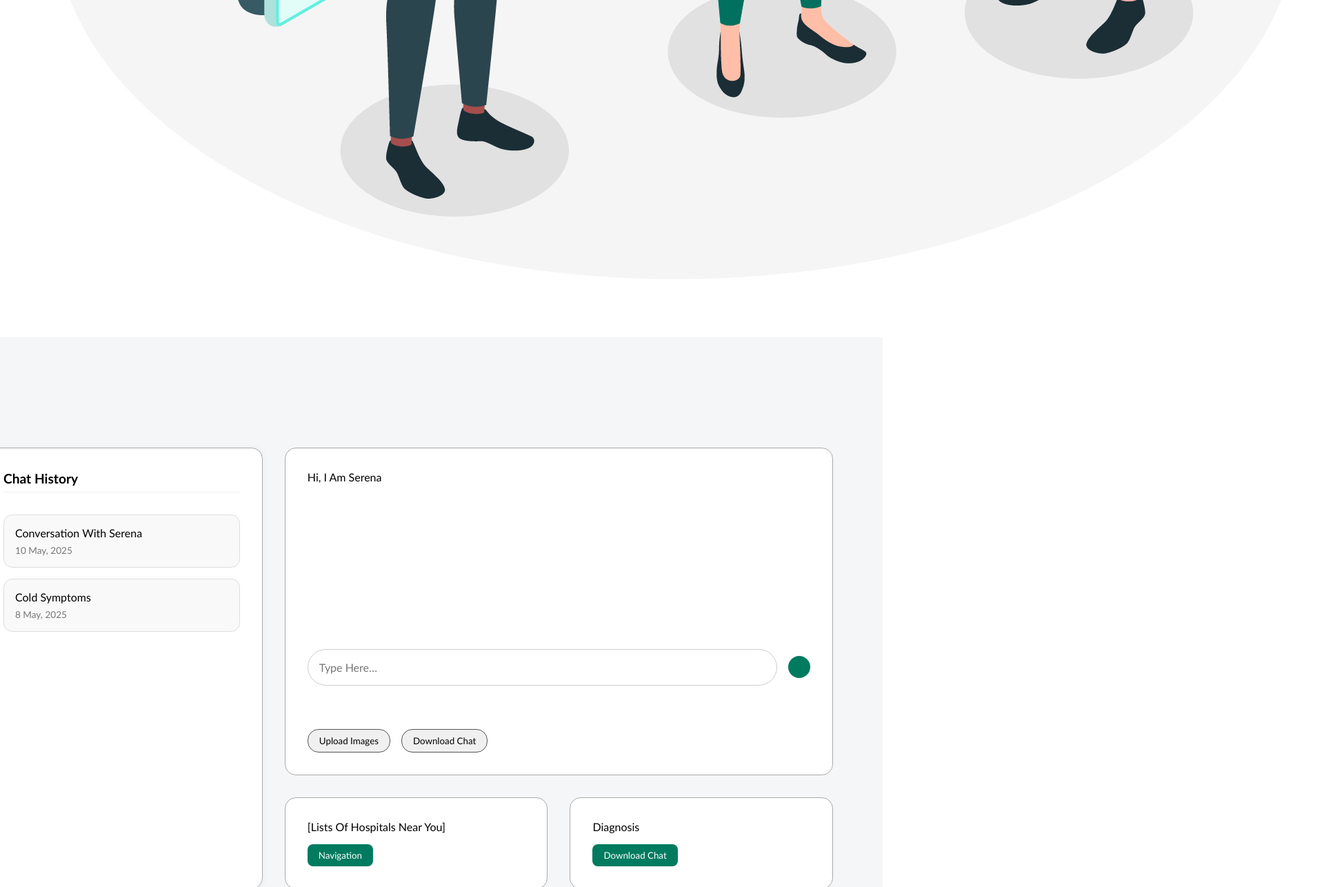
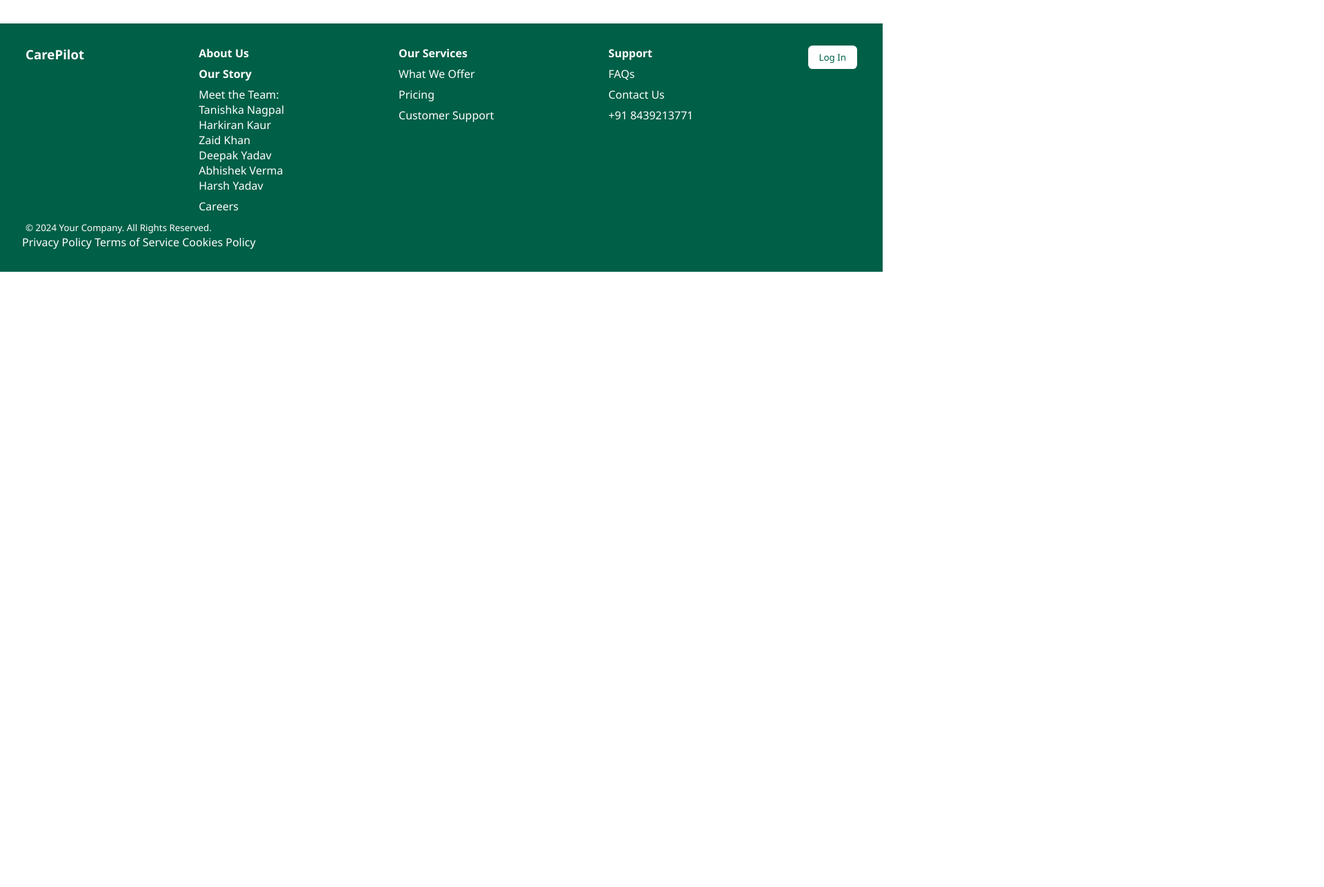
Before and after one commit to Harkirankaur06/CarePilot, a plain HTML site: page index.html in a window 1280 px wide. Shown: the part 1514-2800 px from the top of the page at 69% size, 1920 px wide, since content can reach past the window. After the commit the page ends 1908 px from the top, so only its background shows below. Drawn offline with Linux system fonts and the light colour scheme.

Commit message:
frontend modified

```diff
--- a/index.html
+++ b/index.html
@@ -5,8 +5,6 @@
     <meta name="viewport" content="width=device-width, initial-scale=1.0">
     <title>CarePilot</title>
     <link rel="stylesheet" href="static/carepilot.css">
-    <img src="static/photos/3026238.jpg" alt=" About us">
-
 </head>
 <body>
     <!-- Header section -->
@@ -82,7 +80,7 @@
       <h1 class="heading" >About us</h1>
       <div class="row">
         <div class="aboutimage">
-          <img src="photos/3026238.jpg" alt=" About us">
+          <img src="static/photos/3026238.jpg" alt=" About us">
         </div>
         <div class="content">
           <h3>Welcome to CarePilotYour AI Healthcare Companion.</h3>
@@ -100,10 +98,10 @@
                     <h3 style="margin-left: 5px;" class="logo-title">CarePilot</h3>
                 </div>
                 <div class="col" id="about-main">
-                    <a class="title">About Us</a>
+                    <h4><a class="title">About Us</a></h4>
                     <div class="footer-links">
-                        <a>Our Story</a>
-                        <a>Meet the Team: <br>Zaid Khan<br> Harsh Yadav <br> Harkiran Kaur <br> Deepak Yadav <br> Abhishek Verma
+                        <h4><a>Our Story</a></h4>
+                        <a>Meet the Team: <br>Tanishka Nagpal<br> Harkiran Kaur <br> Zaid Khan <br> Deepak Yadav <br> Abhishek Verma <br> Harsh Yadav
                         </a>
                         <a>Careers</a>
                     </div>
--- a/static/carepilot.css
+++ b/static/carepilot.css
@@ -1,431 +1,288 @@
-*{
-    font-family: 'Gill Sans', 'Gill Sans MT', Calibri, 'Trebuchet MS', sans-serif;
+/* Base styles */
+* {
+  font-family: 'Segoe UI', Tahoma, Geneva, Verdana, sans-serif;
+  margin: 0;
   padding: 0;
-    margin: 0;
   box-sizing: border-box;
-    outline: none;
-    border: none;
-    transition: all .2s ease-out;
-    text-transform: capitalize;
+}
+
+body {
+  overflow-x: hidden;
+}
+
+.header {
+  position: fixed;
+  top: 0;
+  width: 100%;
+  padding: 1rem 2rem;
+  background: #fff;
+  display: flex;
+  justify-content: space-between;
+  align-items: center;
+  box-shadow: 0 0.5rem 1rem rgba(0, 0, 0, 0.1);
+  z-index: 10;
+}
+
+.logo {
+  font-size: 2rem;
+  color: #000;
   text-decoration: none;
 }
-.header{
-    padding: 2rem 9%;
-    position: fixed;
-    top: 0;
-    left: 0;
-    right: 0;
-    display: flex;
-    justify-content: space-between;
-    background: #fff;
-    align-items: center;
-    box-shadow: 0 0.5rem 1.5rem rgba(0, 0, 0, 0.3);
 
+.logo:hover {
+  color: #007b5f;
 }
-.navbar{
-    justify-content: space-between;
+
+.navbar {
   display: flex;
   align-items: center;
   gap: 1.5rem;
-    margin-left: auto;
 }
-.header .logo{
-    font-size: 2.5rem;
-    color: var(--black);
+
+.navbar a {
+  font-size: 1rem;
+  color: gray;
+  text-decoration: none;
 }
-.header .logo:hover{
+
+.navbar a:hover {
   color: #007b5f;
 }
-.header .navbar a{
-    font-size: 1.7rem;
-    color: gray;
-    margin-left: 2rem;
-}
-.header .navbar a:hover{
-    color: #007b5f;
-}
-/* LOGIN */
+
 .loginbtn {
-    padding: 0.5rem 1.5rem;
   background-color: #007b5f;
   color: #fff;
-    font-size: 1rem;
+  padding: 0.5rem 1rem;
   border: none;
-    border-radius: 0.8rem;
+  border-radius: 0.5rem;
   cursor: pointer;
-    transition: background-color 0.3s ease;
 }
 
-.loginbtn:hover {
-    background-color: #005f47;
-}
-
-/* Home Page */
+/* Home */
 .home {
-    padding-top: 8rem;
+  padding-top: 6rem;
   display: flex;
   justify-content: center;
   align-items: flex-start;
   min-height: 100vh;
-    background-color: #f5f6f8;
+  background: #f5f6f8;
 }
 
 .container {
   display: flex;
+  flex-wrap: wrap;
   gap: 2rem;
   padding: 2rem;
   width: 100%;
   max-width: 1200px;
 }
+
+/* History Panel */
 .history {
-    width: 25%;
-    display: flex;
-    justify-content: center;
+  flex: 1 1 250px;
   background: #fff;
-    border: 1px solid #aaa;
-    border-radius: 1rem;
-    padding: 2rem;
-    flex-grow: 1;
-    justify-content: space-between;
-    margin-left: -100px;
-    flex-direction: column;
-    gap: 1rem;
+  padding: 1.5rem;
+  border-radius: 0.8rem;
   box-shadow: 0 0 10px rgba(0, 0, 0, 0.05);
 }
-/* .history p{
-    margin-left: -2rem;
-    margin-right: 1rem;
 
-} */
-/* .history .historylogo{
-    justify-content: space-between;
-}
-.history .historylogo .ri-search-line{
-    margin-left: 10px;
-} */
-.history-header{
+.history-header {
   display: flex;
   justify-content: space-between;
   align-items: center;
-    border-bottom: 1px solid #eee;
-    padding-bottom: 0.5rem;
 }
 
-.history-header p{
+.history-icons i {
+  margin-left: 0.8rem;
+  cursor: pointer;
   font-size: 1.2rem;
-    font-weight: 600;
-    margin: 0;
 }
 
-.history-icons i{
-    font-size: 1.2rem;
-    margin-left: 1rem;
-    cursor: pointer;
-    transition: color 0.3s;
-}
-
-.history-icons i:hover{
-    color: #007b5f;
-}
-
-.chat-list{
+.chat-list {
   margin-top: 1rem;
-    flex: 1;
-    overflow-y: auto;
   display: flex;
   flex-direction: column;
   gap: 1rem;
 }
 
-.chat-item{
+.chat-item {
   background: #f9f9f9;
   padding: 1rem;
-    border-radius: 0.8rem;
+  border-radius: 0.5rem;
   border: 1px solid #ddd;
   cursor: pointer;
-    transition: background-color 0.3s, transform 0.2s;
 }
 
-.chat-item:hover{
-    background-color: #e6f7f4;
-    transform: scale(1.02);
-}
-
-.chat-item p{
-    font-size: 1rem;
-    font-weight: 500;
-    margin: 0 0 0.3rem 0;
-}
-
-.chat-item span{
-    font-size: 0.85rem;
-    color: #777;
-}
-.leftpanel{
-    width: 30%;
-    display: flex;
-    justify-content: center;
-}
-
-.doctorimg{
-    width: 100%;
-    border-radius: 1rem;
-
-}
-
+/* Chat Panel */
 .chatpanel {
-    width: 70%;
+  flex: 2 1 600px;
   display: flex;
   flex-direction: column;
-    gap: 2rem;
-    height: calc(100vh - 10rem);
-
+  gap: 1.5rem;
 }
 
 .chatbox {
+  flex: 1;
   background: #fff;
-    border: 1px solid #aaa;
-    border-radius: 1rem;
-    padding: 2rem;
-    flex: 2;
-    height: 100%;
+  padding: 1.5rem;
+  border-radius: 0.8rem;
   display: flex;
   flex-direction: column;
   justify-content: space-between;
-    overflow-y: auto;
-    overflow-y: auto;
-    scroll-behavior: smooth;
-
 }
 
 .inputarea {
   display: flex;
-    align-items: center;
-    margin-top: 12rem;
+  gap: 1rem;
+  margin-top: 1rem;
 }
 
 .inputarea input {
   flex: 1;
-    padding: 1rem;
-    font-size: 1rem;
+  padding: 0.8rem;
   border-radius: 2rem;
   border: 1px solid #ccc;
-    margin-right: 1rem;
 }
 
 .inputarea button {
   background: #007b5f;
   color: white;
+  padding: 0.8rem;
   border: none;
-    padding: 1rem;
   border-radius: 50%;
   cursor: pointer;
 }
 
 .chatbuttons {
-    margin-top: 1rem;
   display: flex;
   gap: 1rem;
+  margin-top: 1rem;
 }
 
 .chatbuttons button {
   padding: 0.5rem 1rem;
-    border: 1px solid #555;
-    border-radius: 1rem;
+  border-radius: 0.5rem;
+  border: 1px solid #aaa;
   background-color: #f0f0f0;
+  cursor: pointer;
 }
 
 .options {
   display: flex;
-    gap: 2rem;
+  gap: 1.5rem;
 }
 
 .optionbox {
   flex: 1;
   background: #fff;
-    border: 1px solid #aaa;
-    border-radius: 1rem;
-    padding: 2rem;
+  padding: 1.5rem;
+  border-radius: 0.8rem;
+  border: 1px solid #ccc;
 }
 
 .optionbox button {
   margin-top: 1rem;
   padding: 0.5rem 1rem;
   background: #007b5f;
-    color: #fff;
+  color: white;
   border: none;
   border-radius: 0.5rem;
   cursor: pointer;
 }
-/* about us section */
-.about h1{
-    display: flex;
-    justify-content: center;
-    align-items: center;
-    margin-top: 30px;
-    font-size: 3rem;
+
+/* About Section */
+.about {
+  padding: 2rem;
 }
 
-.about h1:hover{
+.about h1 {
+  text-align: center;
+  margin-bottom: 2rem;
+  font-size: 2.5rem;
   color: #007b5f;
-    text-decoration: underline;
+}
 
+.about .row {
+  display: flex;
+  flex-wrap: wrap;
+  gap: 2rem;
 }
-.about .row{
-    display: flex;
-    align-items: center;
-    gap: 2rem;
-    flex-wrap: wrap;
+
+.about .row .aboutimage,
+.about .row .content {
+  flex: 1 1 45%;
 }
-.about .row .aboutimage{
-    flex: 1 1 45rem;
-}
-.about .row .aboutimage img{
+
+.about .row .aboutimage img {
   width: 100%;
 }
-.about .row .content{
-    flex: 1 1 45rem;
-}
-.about .row .content h3{
-    font-size: 2.5rem;
-    text-shadow: #555;
-    line-height: 1;
-}
-.about .row .content p{
+
+.about .row .content p {
+  margin-top: 1rem;
+  font-size: 1rem;
   color: #555;
-    font-size: 1.2rem;
-    text-shadow: #555;
-    line-height: 1;
-    padding: 1rem 0;margin-right: 10px;
 }
 
-/* Footer section */
-#footer{
-    background-color:#005f47;
+/* Footer */
+#footer {
+  background: #005f47;
+  color: white;
+  padding: 2rem;
 }
-#footer-container{
-    padding: 100px 0 50px 0;
+
+#footer-container {
   display: flex;
   flex-wrap: wrap;
-    align-items: flex-start;
-    border-bottom: 2px solid white;
-    gap: 40px;
-    justify-content: space-between;
-}
-#footer .col h3.logo-title{
-    font-size: 30px;
-    font-weight: 400;
-    text-decoration: none;
-    padding: 3px 0;
-    color: #fff;
-}
-#footer .col{
-    display: flex;
-    flex-direction: column;
-    align-items: flex-start;
-    flex: 1;
-    justify-content: center;
-}
-#footer .social{
-    align-items: flex-end;
-}
-.col .footer-links a{
-    font-size: 16px;
-    font-weight: 400;
-    text-decoration: none;
-    padding: 3px 0;
-    transition: all .15s ease;
-    color: #fff;
-}
-.col .footer-links a:hover{
-    color: black;
-}
-
-.col .footer-links{
-    display: flex;
-    flex-direction: column;
-    align-items: flex-start;
-}
-
-.col .title{
-    text-transform: uppercase;
-    cursor: auto;
-    font-size: 19px;
-    color: #fff;
-    padding-bottom: 7px;
-}
-.col .logo{
-    color: #fff;
-    padding-right: 100px;
-    text-align: center;
-}
-.col .footer-logIn{
-    background-color: white;
-    border: 2px solid #005f47;
-    border-radius: 4px;
-    color: #040924;
-    transition: all .15s ease;
-    display: flex;
-    align-items: center;
-    gap: 10px;
-    cursor: pointer;
-    font-size: 16px;
-    padding: 15px 20px;
-}
-.col .footer-logIn a{
-    text-decoration: none;
-    color: #333;
-}
-.col .footer-logIn:hover{
-    border: 2px solid #fff;
-}
-#footer-bottom{
-    padding: 30px 0px 60px 0px;
-    display: flex;
-    align-items: flex-start;
-    justify-content: space-between;
-    gap: 40px;
-    flex-wrap: wrap;
-}
-
-.copyright{
-    color: #fff;
-    text-align: center;
-    display: flex;
-    flex-direction: column;
-    align-items: flex-start;
-}
-.copyright span{
-    color: #2dc3d0;
-    text-decoration: underline;
-}
-.privacy a{
-    color: #fff;
-    text-decoration: none;
-    font-size: small;
-    padding: 0 10px;
-    border-right: 2px solid #fff;
-    cursor: pointer;
-}
-.privacy a:hover{
-    text-decoration: underline;
-}
-.privacy{
-    display: flex;
-}
-/* Opportunities */
-.opportunities{
-    display: flex;
-    gap: 20px;
-    align-items: center;
+  gap: 2rem;
   justify-content: space-between;
 }
 
-.oppo-container{
-    display: flex;
+.footer-links a {
+  display: block;
+  color: white;
+  margin: 0.5rem 0;
+  text-decoration: none;
+}
+
+.footer-links a:hover {
+  text-decoration: underline;
+}
+
+.footer-logIn {
+  background: white;
+  color: #005f47;
+  border: none;
+  padding: 0.5rem 1rem;
+  border-radius: 0.4rem;
+  cursor: pointer;
+}
+
+/* Responsive */
+@media (max-width: 768px) {
+  .container {
     flex-direction: column;
-    justify-content: space-between;
-    gap: 5px;
-    width: 30%;
-    position: relative;
+    padding: 1rem;
   }
+
+  .chatpanel,
+  .history {
+    width: 100%;
+  }
+
+  .inputarea {
+    flex-direction: column;
+  }
+
+  .inputarea input {
+    width: 100%;
+    margin-bottom: 0.5rem;
+  }
+
+  .chatbuttons {
+    flex-direction: column;
+  }
+
+  .options {
+    flex-direction: column;
+  }
+}
```
Lines whose indentation alone changed are shown as unchanged.
